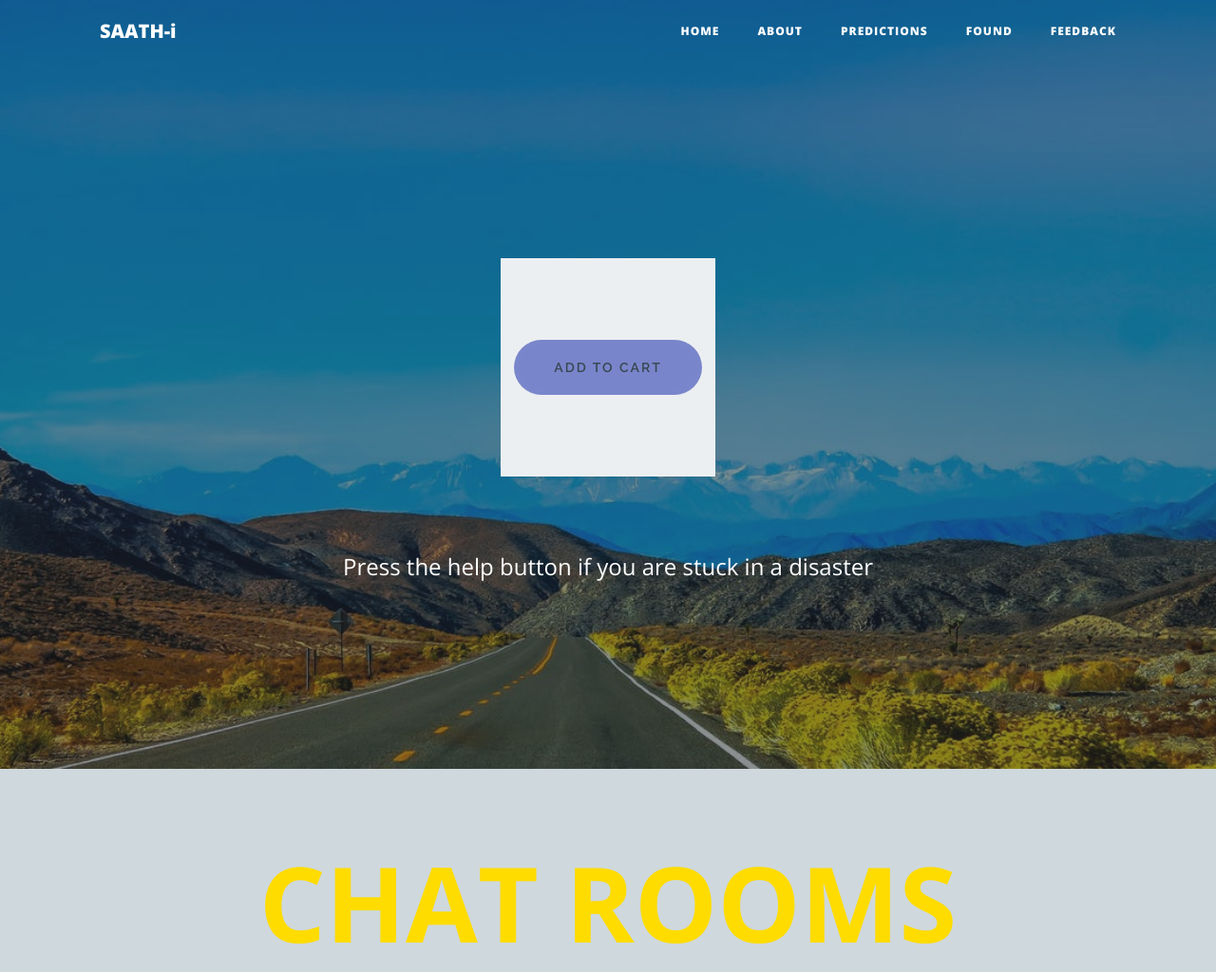
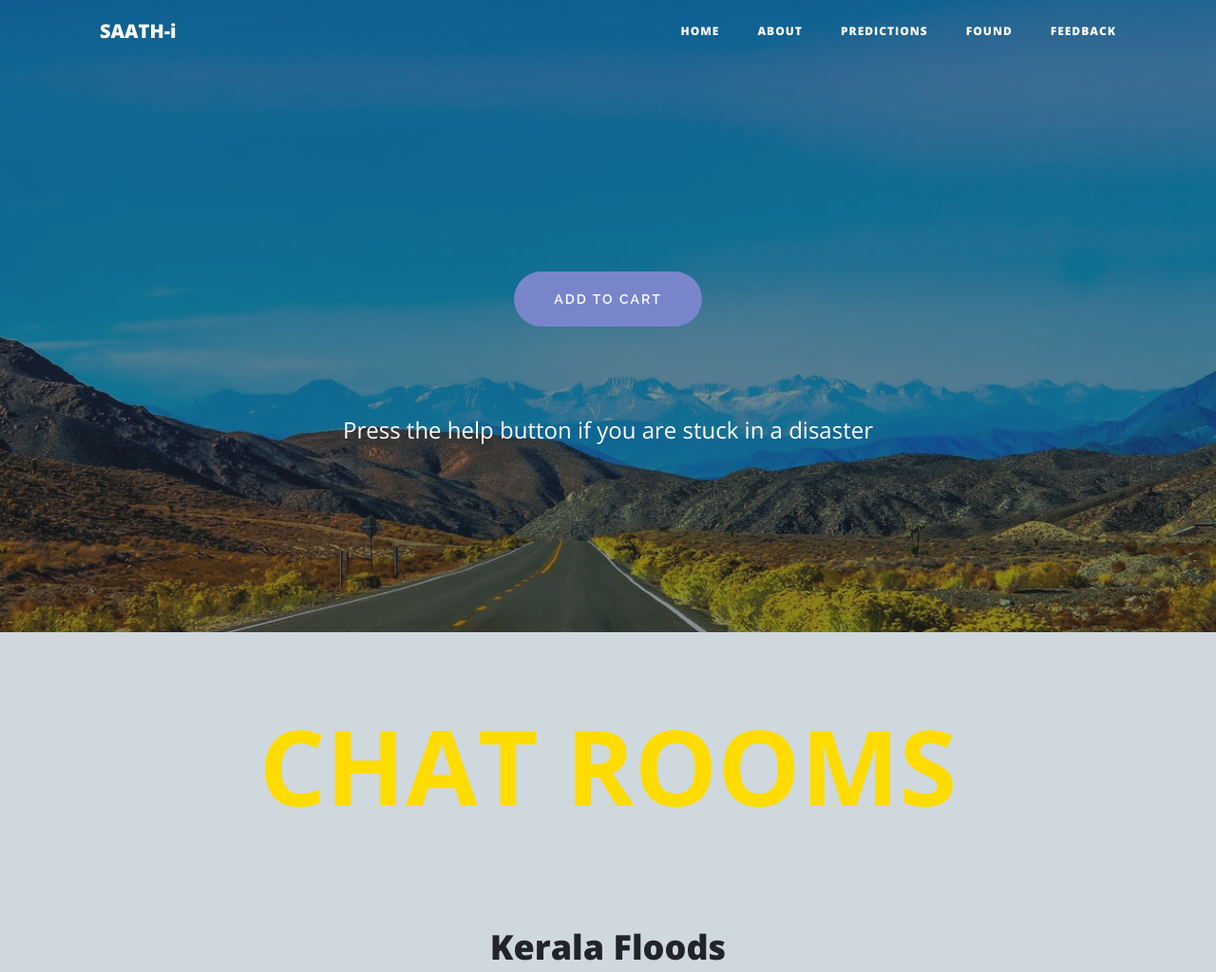
Before and after one commit to y-pankaj/SAATH-i, a Django app: page / in a window 1280 px wide. Shown: the top 1024 px of the page at 95% size. Run offline with Django 3.2, Linux system fonts and the light colour scheme; some libraries are stand-ins or nearby versions.

Commit message:
Added button bugfix

```diff
--- a/saathi/templates/index.html
+++ b/saathi/templates/index.html
@@ -56,9 +56,9 @@ h1 {
           <div class="col-lg-8 col-md-10 mx-auto">
             <div class="site-heading">
                 <div class="box bg-4">
-                    <div class="box bg-1">
+
                         <button class="button button--moema button--text-thick button--text-upper button--size-s" onclick = "getLocation();" value="Get Location">Add to cart</button>
-                    </div>
+
 				</div>
               <span class="subheading">Press the help button if you are stuck in a disaster</span>
             </div>
```
